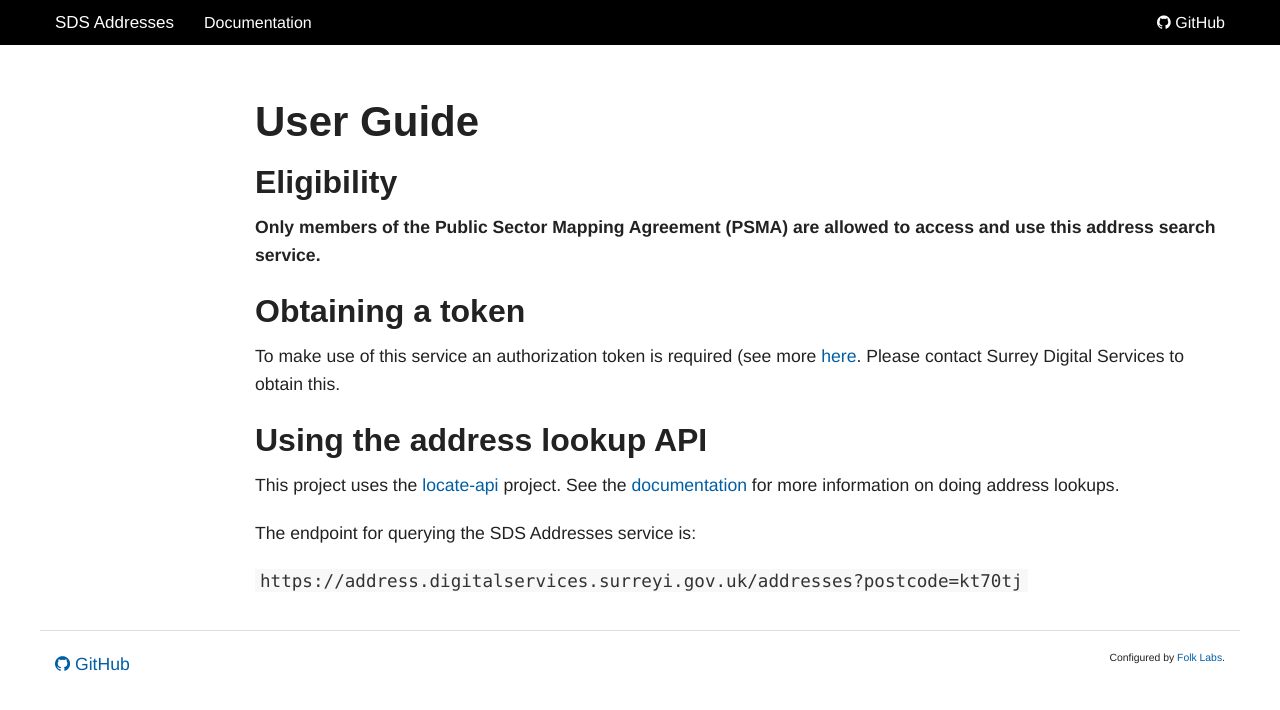
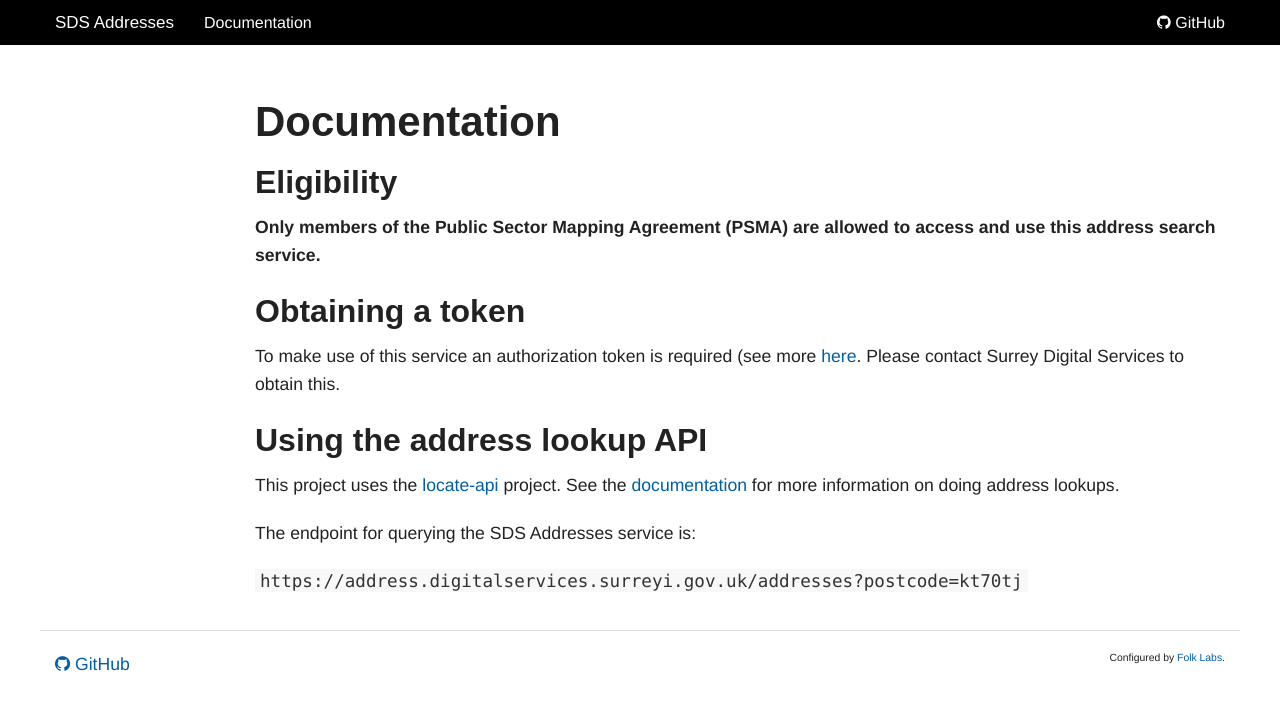
Before and after one commit to folklabs/sds-addresses, a Jekyll site: the page built from documentation.md, in a window 1280 px wide. Shown: the top 710 px of the page. Built offline with Jekyll 4.4.1, drawn with Linux system fonts in a browser that asks for light colours; nearby versions of some CDN libraries.

Commit message:
Finish rename to Documentation

```diff
--- a/_includes/nav.html
+++ b/_includes/nav.html
@@ -1,3 +1,3 @@
 <li>
-  <a href="{{ site.baseurl }}/user-guide.html">Documentation</a>
+  <a href="{{ site.baseurl }}/documentation.html">Documentation</a>
 </li>
--- a/user-guide.md
+++ b/documentation.md
@@ -1,11 +1,11 @@
 ---
 layout: doc_notoc
-title: User Guide - SDS Addresses
+title: Documentation - SDS Addresses
 description:
 keywords: documentation, addressbase, addresses
 ---
 
-# User Guide
+# Documentation
 
 ## Eligibility
 
```
